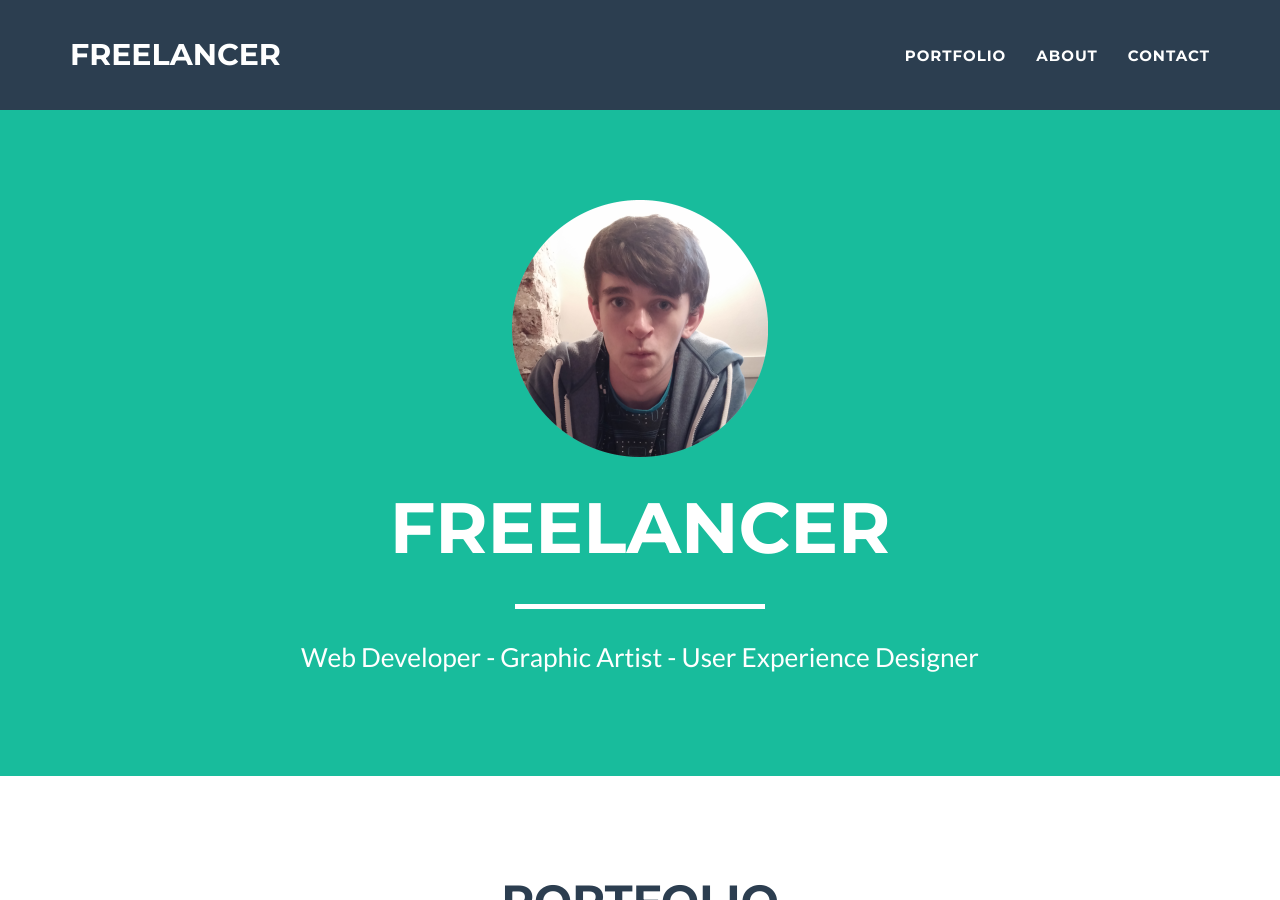
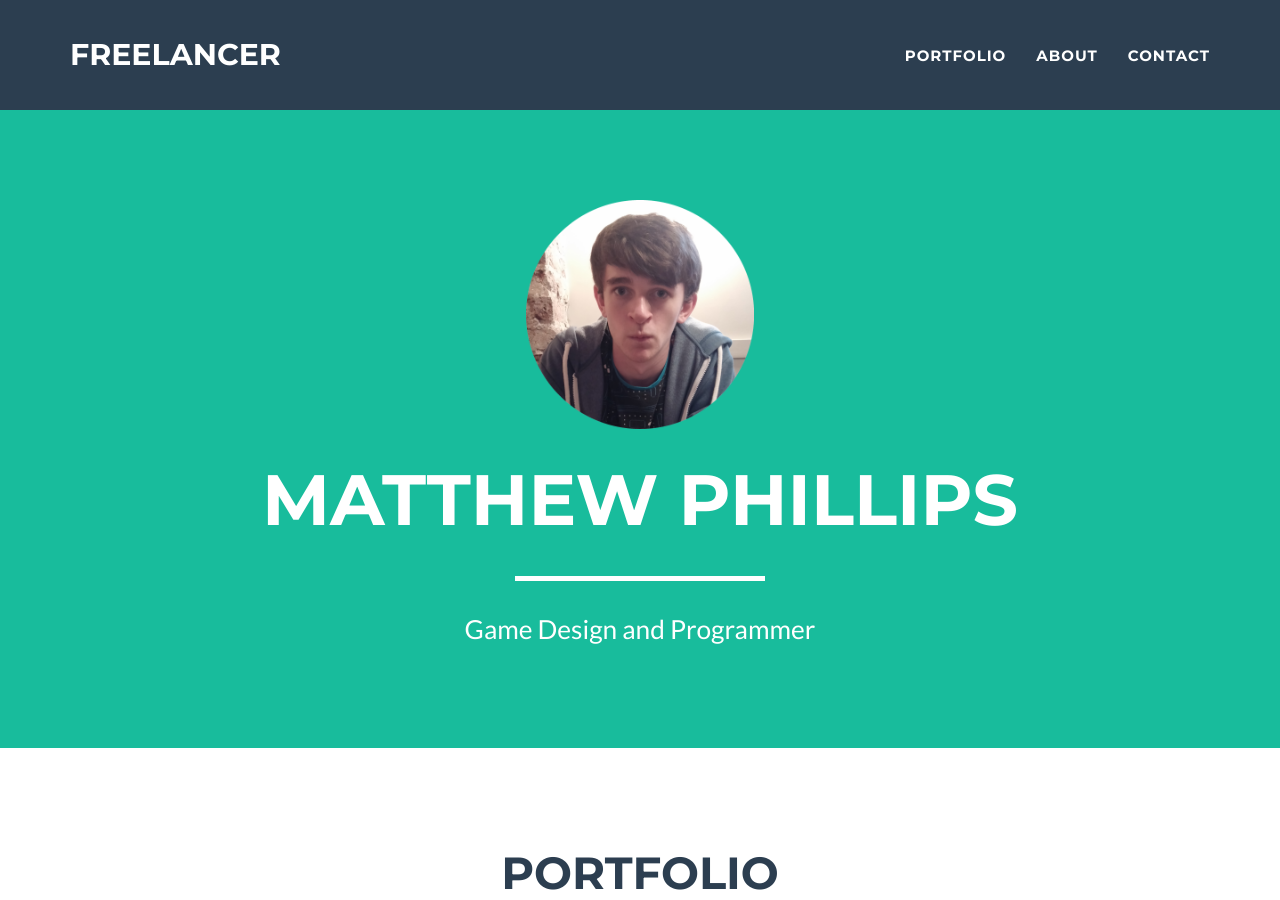
Before and after one commit to mattphillips27/mattphillips27github.io, a Jekyll site: the page built from index.html, in a window 1280 px wide and 900 px high. Built offline with Jekyll 4.4.1, drawn with Linux system fonts in a browser that asks for light colours.

Commit message:
Changed header

```diff
--- a/_includes/header.html
+++ b/_includes/header.html
@@ -3,11 +3,11 @@
         <div class="container">
             <div class="row">
                 <div class="col-lg-12">
-                    <img class="img-responsive" src="img/me.png" alt="">
+                    <img class="img-responsive" src="img/me.png" alt="" style="width: 20%; height: 20%" alt="" data-vidid="">
                     <div class="intro-text">
-                        <span class="name">{{ site.title }}</span>
+                        <span class="name">Matthew Phillips</span>
                         <hr class="star-light">
-                        <span class="skills">{{ site.skills }}</span>
+                        <span class="skills">Game Design and Programmer</span>
                     </div>
                 </div>
             </div>
```
